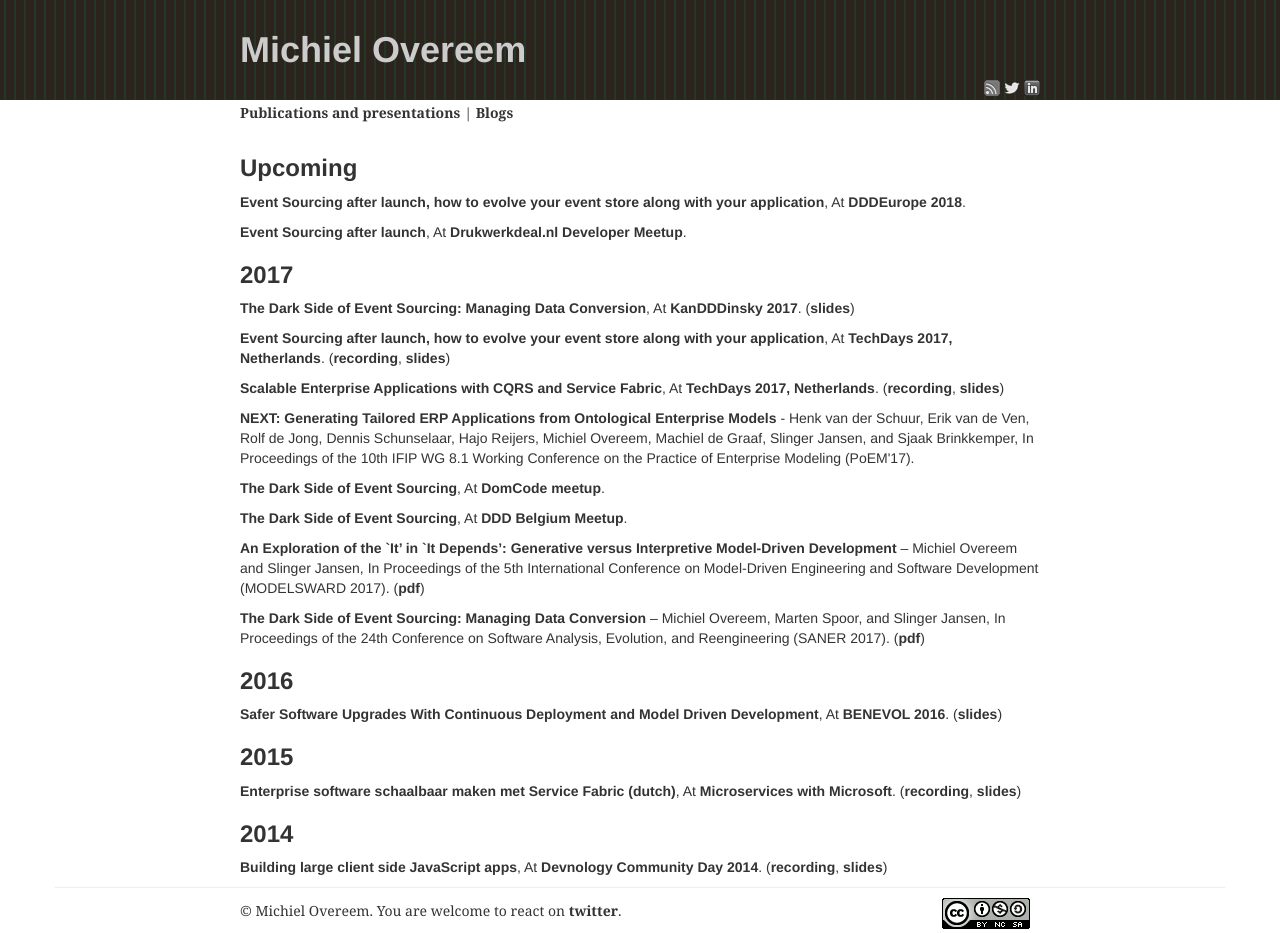
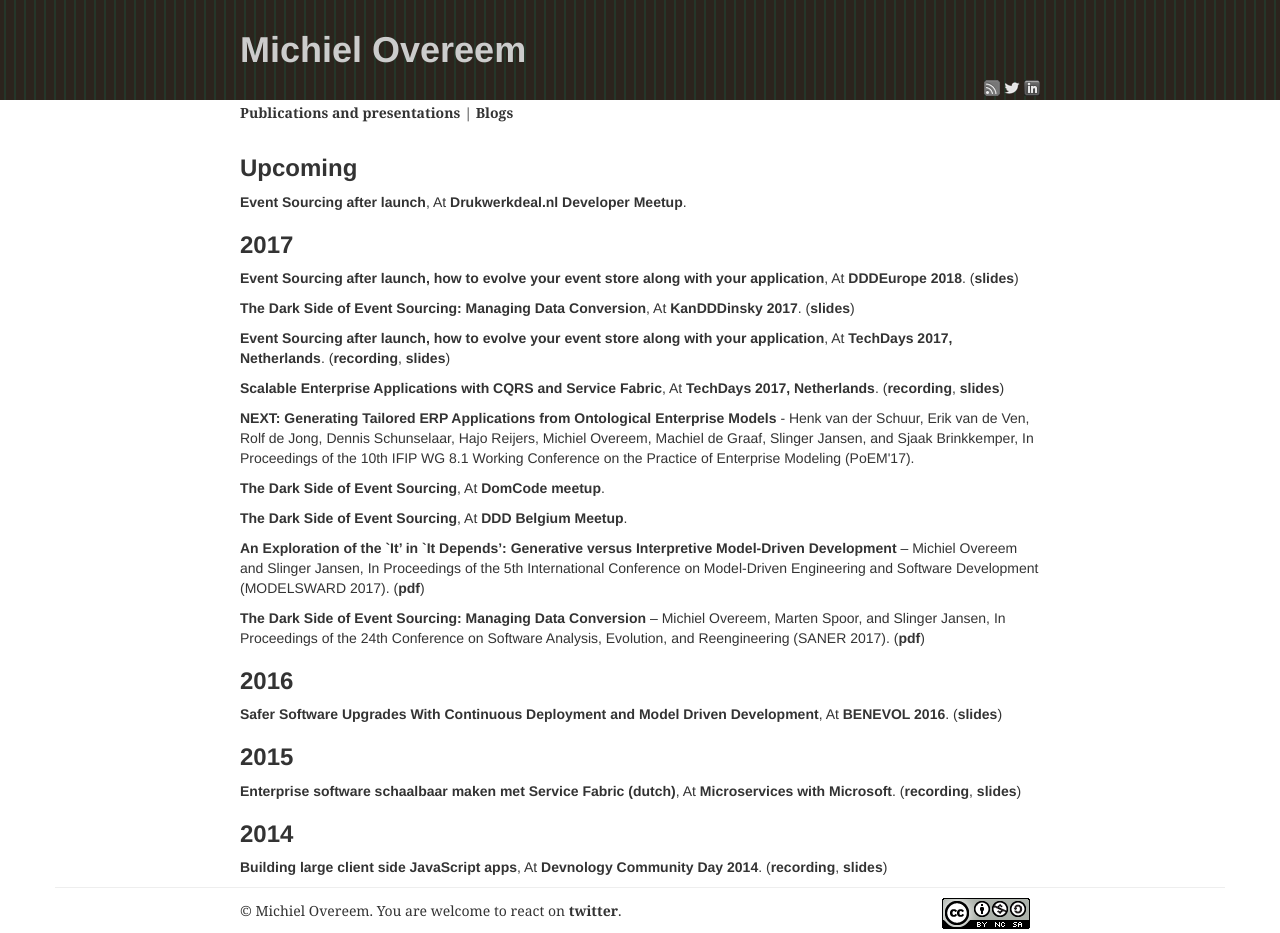
Before and after one commit to overeemm/overeemm.github.com, a Jekyll site: the page built from pubspres.html, in a window 1280 px wide. Built offline with Jekyll 4.4.1, drawn with Linux system fonts in a browser that asks for light colours; nearby versions of some CDN libraries.

Commit message:
Added slides to dddeurope

```diff
--- a/pubspres.html
+++ b/pubspres.html
@@ -8,11 +8,6 @@ title: Publications and presentations
 </h3>
 
 <p>
-    <b>Event Sourcing after launch, how to evolve your event store along with your application</b>,
-    At <a href="http://dddeurope.com/">DDDEurope 2018</a>.
-</p>
-
-<p>
     <b>Event Sourcing after launch</b>,
     At <a href="https://www.meetup.com/Drukwerkdeal-nl-Developer-Meetup/">Drukwerkdeal.nl Developer Meetup</a>.
 </p>
@@ -20,6 +15,12 @@ title: Publications and presentations
 <h3 class="entry-title">
   <a href="/pubspres.html" title="2017" rel="bookmark">2017</a>
 </h3>
+
+<p>
+    <b>Event Sourcing after launch, how to evolve your event store along with your application</b>,
+    At <a href="http://dddeurope.com/">DDDEurope 2018</a>.
+    (<a href="https://speakerdeck.com/overeemm/dddeurope-2018-event-sourcing-after-launch">slides</a>)
+</p>
 
 <p>
     <b>The Dark Side of Event Sourcing: Managing Data Conversion</b>,
```
